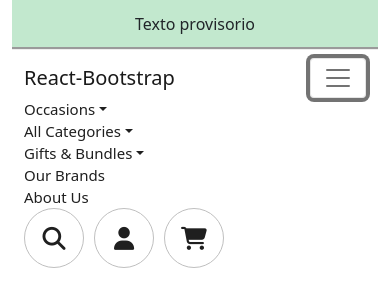
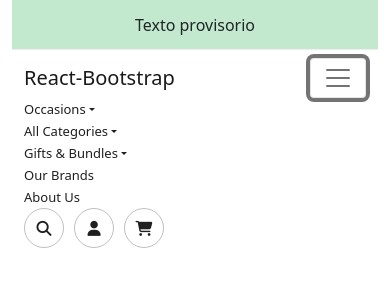
Before and after one commit to naniitevez/grupo3-react-proyect, a React (Create React App) app: page / in a window 390 px wide. Both pictures are taken after a click on the button 338 px from the left and 100 px from the top of the page. Shown: the top 306 px of the page. Built offline with nearby package versions, Linux system fonts and the light colour scheme.

Commit message:
media queries

```diff
--- a/src/components/Navbar/MyNavbar.css
+++ b/src/components/Navbar/MyNavbar.css
@@ -1,6 +1,6 @@
-@import url('../../index.css');
+@import url("../../index.css");
 
-#navbar-row__container{
+#navbar-row__container {
   display: flex;
   justify-content: center;
 }
@@ -14,7 +14,7 @@
   background: var(--avocado-green);
   width: 1280px;
   height: 50px;
-    border-bottom: groove;
+  border-bottom: 1px groove;
 }
 
 /* Alert section */
@@ -41,9 +41,9 @@
   background: var(--white);
 }
 
-
 /*drop down*/
-#basic-nav-dropdown, #basic-navbar-nav a {
+#basic-nav-dropdown,
+#basic-navbar-nav a {
   color: var(--black);
   font-size: 15px;
   margin-right: 40px;
@@ -52,7 +52,7 @@
   line-height: 22px;
 }
 
-div .dropdown-item{
+div .dropdown-item {
   margin-left: 2rem;
 }
 
@@ -79,3 +79,26 @@ div .dropdown-item{
   font-size: 23px;
   color: var(--black);
 }
+
+/* Media queries */
+
+@media (max-width: 1200px) {
+  .icon-section__container {
+    margin-right: 20px;
+  }
+
+  .icon__container {
+    width: 40px;
+    height: 40px;
+  }
+
+  .icon {
+    font-size: 15px;
+  }
+
+  #basic-nav-dropdown,
+  #basic-navbar-nav a {
+    font-size: 13px;
+    margin-right: 35px;
+  }
+}
--- a/src/components/Navbar/NavigationBar/IconsSection.jsx
+++ b/src/components/Navbar/NavigationBar/IconsSection.jsx
@@ -1,14 +1,22 @@
-import React from 'react'
-import Icon from './Icon'
+import React from "react";
+import Icon from "./Icon";
 
 const IconsSection = () => {
-    return (
-        <div className="icon-section__container">
-            <Icon><i className="icon fas fa-search"></i></Icon>
-            <Icon><i className="icon fas fa-user"></i></Icon>
-            <Icon><i className="icon fas fa-shopping-cart"></i></Icon>
-        </div>
-    )
-}
+  return (
+    <>
+      <div className="icon-section__container">
+        <Icon>
+          <i className="icon fas fa-search"></i>
+        </Icon>
+        <Icon>
+          <i className="icon fas fa-user"></i>
+        </Icon>
+        <Icon>
+          <i className="icon fas fa-shopping-cart"></i>
+        </Icon>
+      </div>
+    </>
+  );
+};
 
-export default IconsSection
+export default IconsSection;
--- a/src/index.css
+++ b/src/index.css
@@ -7,3 +7,208 @@
   --white: #FFFFFF;
   --details-color: #BFBFBF;
 }
+
+@media (min-width: 992px) {
+  /* Cart Notification */
+  #cart-notification {
+    right: -15px;
+    top: 20px;
+  }
+}
+
+@media (min-width: 1000px) {
+  /* Cart Notification */
+  #cart-notification {
+    right: -10px;
+  }
+}
+
+@media (min-width: 1015px) {
+  /* Cart Notification */
+  #cart-notification {
+    right: -5px;
+  }
+}
+
+@media (min-width: 1025px) {
+  /* Cart Notification */
+  #cart-notification {
+    right: 0;
+  }
+}
+
+@media (min-width: 1035px) {
+  /* Cart Notification */
+  #cart-notification {
+    right: 5px;
+  }
+}
+
+@media (min-width: 1045px) {
+  /* Cart Notification */
+  #cart-notification {
+    right: 10px;
+  }
+}
+
+@media (min-width: 1055px) {
+  /* Cart Notification */
+  #cart-notification {
+    right: 15px;
+  }
+}
+
+@media (min-width: 1065px) {
+  /* Cart Notification */
+  #cart-notification {
+    right: 20px;
+  }
+}
+
+@media (min-width: 1075px) {
+  /* Cart Notification */
+  #cart-notification {
+    right: 25px;
+  }
+}
+
+@media (min-width: 1085px) {
+  /* Cart Notification */
+  #cart-notification {
+    right: 30px;
+  }
+}
+
+@media (min-width: 1100px) {
+  /* Cart Notification */
+  #cart-notification {
+    right: 35px;
+  }
+}
+
+@media (min-width: 1110px) {
+  /* Cart Notification */
+  #cart-notification {
+    right: 40px;
+  }
+}
+
+@media (min-width: 1120px) {
+  /* Cart Notification */
+  #cart-notification {
+    right: 45px;
+  }
+}
+
+@media (min-width: 1130px) {
+  /* Cart Notification */
+  #cart-notification {
+    right: 50px;
+  }
+}
+
+@media (min-width: 1140px) {
+  /* Cart Notification */
+  #cart-notification {
+    right: 55px;
+  }
+}
+
+@media (min-width: 1150px) {
+  /* Cart Notification */
+  #cart-notification {
+    right: 60px;
+  }
+}
+
+@media (min-width: 1160px) {
+  /* Cart Notification */
+  #cart-notification {
+    right: 65px;
+  }
+}
+
+@media (min-width: 1170px) {
+  /* Cart Notification */
+  #cart-notification {
+    right: 70px;
+  }
+}
+@media (min-width: 1180px) {
+  /* Cart Notification */
+  #cart-notification {
+    right: 75px;
+  }
+}
+@media (min-width: 1190px) {
+  /* Cart Notification */
+  #cart-notification {
+    right: 80px;
+  }
+}
+@media (min-width: 1200px) {
+  /* Cart Notification */
+  #cart-notification {
+    right: 85px;
+  }
+}
+@media (min-width: 1210px) {
+  /* Cart Notification */
+  #cart-notification {
+    right: 90px;
+  }
+}
+@media (min-width: 1220px) {
+  /* Cart Notification */
+  #cart-notification {
+    right: 95px;
+  }
+}
+@media (min-width: 1230px) {
+  /* Cart Notification */
+  #cart-notification {
+    right: 100px;
+  }
+}
+@media (min-width: 1240px) {
+  /* Cart Notification */
+  #cart-notification {
+    right: 105px;
+  }
+}
+@media (min-width: 1250px) {
+  /* Cart Notification */
+  #cart-notification {
+    right: 110px;
+  }
+}
+@media (min-width: 1260px) {
+  /* Cart Notification */
+  #cart-notification {
+    right: 115px;
+  }
+}
+@media (min-width: 1270px) {
+  /* Cart Notification */
+  #cart-notification {
+    right: 120px;
+  }
+}
+@media (min-width: 1280px) {
+  /* Cart Notification */
+  #cart-notification {
+    right: 125px;
+  }
+}
+@media (min-width: 1290px) {
+  /* Cart Notification */
+  #cart-notification {
+    right: 130px;
+  }
+}
+@media (min-width: 1300px) {
+  /* Cart Notification */
+  #cart-notification {
+    right: 135px;
+  }
+}
```
Lines whose indentation alone changed are shown as unchanged.
